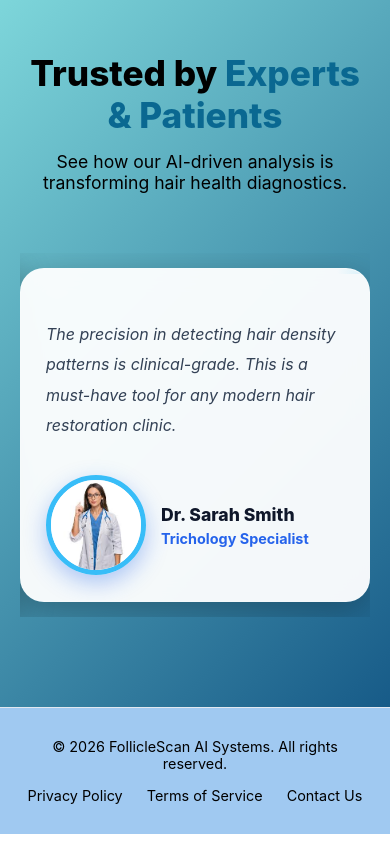
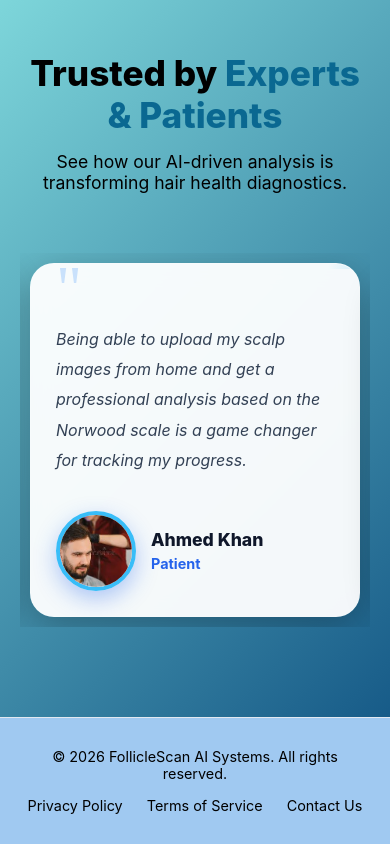
Before and after one commit to shahbazzubair/hair-follicle-detection-system, a React (Vite) app in the folder frontend/: page / in a window 390 px wide. Shown: the part 1039-1883 px from the top of the page. Built offline with nearby package versions, Linux system fonts and the light colour scheme; sample sign-in values are in the browser's storage.

Commit message:
fixed landing page

```diff
--- a/frontend/src/App.jsx
+++ b/frontend/src/App.jsx
@@ -1,5 +1,5 @@
 import React from "react";
-import { BrowserRouter as Router, Routes, Route } from "react-router-dom";
+import { BrowserRouter as Router, Routes, Route, Outlet } from "react-router-dom";
 
 import ScrollToTop from "./components/ScrollToTop";
 
@@ -29,6 +29,21 @@ import AdminDashboard from "./pages/admin/AdminDashboard";
 import PatientDashboard from "./pages/patient/PatientDashboard";
 import DoctorDashboard from "./pages/doctor/DoctorDashboard";
 
+// --- ENHANCED: Main Layout Wrapper ---
+// Keeps the Navbar and Footer logic completely separate from the routing tree
+const MainLayout = () => {
+  return (
+    <div style={{ display: "flex", flexDirection: "column", minHeight: "100vh" }}>
+      <Navbar />
+      <main style={{ flex: 1 }}>
+        {/* Outlet acts as a placeholder for whatever child route is currently active */}
+        <Outlet />
+      </main>
+      <Footer />
+    </div>
+  );
+};
+
 export default function App() {
   return (
     <Router>
@@ -36,27 +51,16 @@ export default function App() {
       <ScrollToTop />
 
       <Routes>
-        {/* === PORTALS & DASHBOARDS === */}
+        {/* === PORTALS & DASHBOARDS (No Navbar/Footer) === */}
         <Route path="/admin" element={<AdminLogin />} />
         <Route path="/admin-dashboard" element={<AdminDashboard />} />
         <Route path="/patient-dashboard" element={<PatientDashboard />} />
         <Route path="/doctor-dashboard" element={<DoctorDashboard />} />
 
-        {/* === MAIN WEBSITE === */}
-        <Route
-          path="/*"
-          element={
-            <div
-              style={{
-                display: "flex",
-                flexDirection: "column",
-                minHeight: "100vh",
-              }}
-            >
-              <Navbar />
+        {/* === MAIN WEBSITE (Wrapped with Navbar/Footer) === */}
+        <Route element={<MainLayout />}>
 
-              <main style={{ flex: 1 }}>
-                <Routes>
+          {/* Landing & Info */}
           <Route
             path="/"
             element={
@@ -68,7 +72,7 @@ export default function App() {
           />
           <Route path="/methodology" element={<Methodology />} />
 
-                  {/* Auth */}
+          {/* Authentication */}
           <Route path="/login" element={<Login />} />
           <Route path="/signup" element={<Signup />} />
           <Route path="/forgot-password" element={<ForgotPassword />} />
@@ -78,13 +82,8 @@ export default function App() {
           <Route path="/privacy" element={<Privacy />} />
           <Route path="/terms" element={<Terms />} />
           <Route path="/contact" element={<Contact />} />
-                </Routes>
-              </main>
 
-              <Footer />
-            </div>
-          }
-        />
+        </Route>
       </Routes>
     </Router>
   );
--- a/frontend/src/components/Footer/Footer.jsx
+++ b/frontend/src/components/Footer/Footer.jsx
@@ -1,5 +1,5 @@
 import React from 'react';
-import { Link } from 'react-router-dom'; // We must import Link!
+import { Link } from 'react-router-dom';
 import styles from './Footer.module.css';
 
 export default function Footer() {
@@ -8,7 +8,6 @@ export default function Footer() {
       <div className={styles.container}>
         <p>© 2026 FollicleScan AI Systems. All rights reserved.</p>
         <div className={styles.legalLinks}>
-          {/* Changed <a> tags to React <Link> tags */}
           <Link to="/privacy">Privacy Policy</Link>
           <Link to="/terms">Terms of Service</Link>
           <Link to="/contact">Contact Us</Link>
--- a/frontend/src/components/Footer/Footer.module.css
+++ b/frontend/src/components/Footer/Footer.module.css
@@ -1,11 +1,9 @@
-/* src/components/Footer/Footer.module.css */
-
-footer {
+.footer {
   width: 100%;
-  background-color: #a0c9f1; /* Clean white background to match your professional theme [cite: 38] */
+  background-color: #a0c9f1;
   border-top: 1px solid #e2e8f0;
   padding: 30px 0;
-  margin-top: auto; /* Works with flexbox in App.css to stay at bottom */
+  margin-top: auto;
 }
 
 .container {
@@ -15,7 +13,7 @@ footer {
   display: flex;
   justify-content: space-between;
   align-items: center;
-  color: black; /* Professional slate gray color */
+  color: black;
   font-size: 0.9rem;
 }
 
@@ -26,15 +24,14 @@ footer {
 
 .legalLinks a {
   text-decoration: none;
-  color:black;
+  color: black;
   transition: color 0.2s ease;
 }
 
 .legalLinks a:hover {
-  color: #2563eb; /* Primary blue color from your SDS [cite: 184] */
+  color: #2563eb;
 }
 
-/* Mobile Responsiveness */
 @media (max-width: 768px) {
   .container {
     flex-direction: column;
--- a/frontend/src/components/Navbar/Navbar.jsx
+++ b/frontend/src/components/Navbar/Navbar.jsx
@@ -4,7 +4,6 @@ import styles from './Navbar.module.css';
 
 function Navbar() {
   const [isMenuOpen, setIsMenuOpen] = useState(false);
-
   const location = useLocation();
 
   const toggleMenu = () => setIsMenuOpen(!isMenuOpen);
@@ -13,11 +12,7 @@ function Navbar() {
     <nav className={styles.navbar}>
       <div className={styles.container}>
 
-        <Link
-          to="/"
-          className={styles.logo}
-          onClick={() => setIsMenuOpen(false)}
-        >
+        <Link to="/" className={styles.logo} onClick={() => setIsMenuOpen(false)}>
           HFD<span>AI</span>
         </Link>
 
@@ -28,33 +23,26 @@ function Navbar() {
           <div className={`${styles.bar} ${isMenuOpen ? styles.bar3 : ''}`}></div>
         </div>
 
+        {/* FIXED: Added the wrapper to properly apply the mobile slide-out class */}
+        <div className={`${styles.rightSection} ${isMenuOpen ? styles.showMenu : ''}`}>
           <div className={styles.authButtons}>
-
             <Link
               to="/login"
               onClick={toggleMenu}
-            className={
-              location.pathname === "/login"
-                ? styles.activeBtn
-                : styles.inactiveBtn
-            }
+              className={location.pathname === "/login" ? styles.activeBtn : styles.inactiveBtn}
             >
               Login
             </Link>
-
             <Link
               to="/signup"
               onClick={toggleMenu}
-            className={
-              location.pathname === "/signup"
-                ? styles.activeBtn
-                : styles.inactiveBtn
-            }
+              className={location.pathname === "/signup" ? styles.activeBtn : styles.inactiveBtn}
             >
               Sign Up
             </Link>
+          </div>
+        </div>
 
-        </div>
       </div>
     </nav>
   );
--- a/frontend/src/components/Navbar/Navbar.module.css
+++ b/frontend/src/components/Navbar/Navbar.module.css
@@ -1,5 +1,3 @@
-/* src/components/Navbar/Navbar.module.css */
-
 .navbar {
   width: 100%;
   height: 80px;
@@ -25,8 +23,6 @@
   align-items: center;
 }
 
-/* LOGO */
-
 .logo {
   font-size: 1.7rem;
   font-weight: 800;
@@ -39,45 +35,17 @@
   color: #2563eb;
 }
 
-/* RIGHT SECTION */
-
 .rightSection {
   display: flex;
   align-items: center;
   gap: 40px;
 }
 
-/* NAV LINKS */
-
-.navLinks {
-  display: flex;
-  list-style: none;
-  gap: 30px;
-  margin: 0;
-  padding: 0;
-}
-
-.navLinks a {
-  text-decoration: none;
-  color: #4b5563;
-  font-weight: 500;
-  font-size: 0.95rem;
-  transition: 0.3s;
-}
-
-.navLinks a:hover {
-  color: #2563eb;
-}
-
-/* AUTH BUTTONS */
-
 .authButtons {
   display: flex;
   align-items: center;
   gap: 15px;
 }
-
-/* ACTIVE BUTTON */
 
 .activeBtn {
   text-decoration: none;
@@ -94,8 +62,6 @@
   transform: translateY(-2px);
 }
 
-/* INACTIVE BUTTON */
-
 .inactiveBtn {
   text-decoration: none;
   color: #111827;
@@ -109,8 +75,6 @@
   background: rgba(37, 99, 235, 0.08);
   color: #2563eb;
 }
-
-/* HAMBURGER */
 
 .menuIcon {
   display: none;
@@ -128,17 +92,9 @@
   border-radius: 2px;
 }
 
-/* MOBILE */
-
 @media (max-width: 768px) {
-
-  .container {
-    padding: 0 20px;
-  }
-
-  .menuIcon {
-    display: flex;
-  }
+  .container { padding: 0 20px; }
+  .menuIcon { display: flex; }
 
   .rightSection {
     position: fixed;
@@ -149,27 +105,13 @@
     background: #f8fafc;
     flex-direction: column;
     justify-content: flex-start;
-    align-items: center;
     padding: 40px 0;
     transition: 0.4s ease-in-out;
     gap: 30px;
     z-index: 999;
   }
 
-  .showMenu {
-    left: 0;
-  }
-
-  .navLinks {
-    flex-direction: column;
-    align-items: center;
-    gap: 25px;
-    display: flex;
-  }
-
-  .navLinks a {
-    font-size: 1.1rem;
-  }
+  .showMenu { left: 0; }
 
   .authButtons {
     flex-direction: column;
@@ -177,24 +119,13 @@
     gap: 15px;
   }
 
-  .activeBtn,
-  .inactiveBtn {
+  .activeBtn, .inactiveBtn {
     width: 100%;
     text-align: center;
     padding: 15px;
   }
 
-  /* HAMBURGER ANIMATION */
-
-  .bar1 {
-    transform: rotate(-45deg) translate(-5px, 6px);
-  }
-
-  .bar2 {
-    opacity: 0;
-  }
-
-  .bar3 {
-    transform: rotate(45deg) translate(-5px, -6px);
-  }
+  .bar1 { transform: rotate(-45deg) translate(-5px, 6px); }
+  .bar2 { opacity: 0; }
+  .bar3 { transform: rotate(45deg) translate(-5px, -6px); }
 }
--- a/frontend/src/pages/landing_page/Hero.jsx
+++ b/frontend/src/pages/landing_page/Hero.jsx
@@ -1,5 +1,5 @@
 import React from 'react';
-import { Link } from 'react-router-dom'; // Added this import
+import { Link } from 'react-router-dom';
 import styles from './Hero.module.css';
 import baldHeadImage from '../../assets/bald_head.png';
 
@@ -19,7 +19,6 @@ const Hero = () => {
             accessible to everyone.
           </p>
           <div className={styles.btnGroup}>
-            {/* Updated button to Link component */}
             <Link to="/methodology" className={styles.btnPrimary}>
               View Methodology
             </Link>
--- a/frontend/src/pages/landing_page/Hero.module.css
+++ b/frontend/src/pages/landing_page/Hero.module.css
@@ -1,7 +1,5 @@
-/* src/features/landing_page/Hero.module.css */
-
 .hero {
-   margin-top: 80px;
+  margin-top: 80px;
   padding: 60px 0 80px;
   background: radial-gradient(circle at top right, #eff6ff, #ffffff);
   min-height: 80vh;
@@ -14,7 +12,7 @@
   max-width: 1200px;
   margin: 0 auto;
   padding: 0 20px;
-  display: flex; /* Use flex for side-by-side layout */
+  display: flex;
   justify-content: space-between;
   align-items: center;
   gap: 40px;
@@ -22,7 +20,7 @@
 }
 
 .content {
-  flex: 1; /* Takes up left side */
+  flex: 1;
   text-align: left;
 }
 
@@ -39,6 +37,7 @@
   letter-spacing: 0.4px;
   margin-bottom: 28px;
 }
+
 .title {
   font-size: clamp(2.5rem, 5vw, 3.5rem);
   line-height: 1.2;
@@ -65,15 +64,20 @@
 .btnPrimary {
   background: #2563eb;
   color: white;
-  border: none;
+  text-decoration: none;
   padding: 14px 28px;
   border-radius: 8px;
   font-weight: 600;
-  cursor: pointer;
+  display: inline-block;
   box-shadow: 0 4px 14px rgba(37, 99, 235, 0.3);
+  transition: transform 0.2s ease, box-shadow 0.2s ease;
 }
 
-/* IMAGE SECTION WITH SCANNING */
+.btnPrimary:hover {
+  transform: translateY(-2px);
+  box-shadow: 0 6px 20px rgba(37, 99, 235, 0.4);
+}
+
 .imageWrapper {
   flex: 1;
   position: relative;
@@ -118,7 +122,6 @@
   100% { top: 100%; opacity: 0; }
 }
 
-/* Mobile Fix */
 @media (max-width: 968px) {
   .container {
     flex-direction: column;
--- a/frontend/src/pages/landing_page/Testimonials.jsx
+++ b/frontend/src/pages/landing_page/Testimonials.jsx
@@ -8,7 +8,7 @@ const Testimonials = () => {
   const reviews = [
     {
       id: 1,
-      name: "Dr. Usman khalid",
+      name: "Dr. Usman Khalid",
       role: "Dermatologist",
       text: "The VGG19 CNN model used here provides incredibly accurate follicle counts. It has significantly streamlined how I generate reports for my patients.",
       avatar: Usman
@@ -28,92 +28,55 @@ const Testimonials = () => {
       avatar: Sarah
     }
   ];
+
   const [current, setCurrent] = useState(0);
 
+  // React strictly controls the timing now
   useEffect(() => {
+    const interval = setInterval(() => {
+      setCurrent((prev) => (prev === reviews.length - 1 ? 0 : prev + 1));
+    }, 4000); // 4 seconds gives slightly more time to read
+    return () => clearInterval(interval);
+  }, [reviews.length]);
 
-  const interval = setInterval(() => {
-
-    setCurrent((prev) =>
-      prev === reviews.length - 1 ? 0 : prev + 1
-    );
-
-  }, 3000);
-
-  return () => clearInterval(interval);
-
-}, [reviews.length]);
   return (
     <section className={styles.testimonialSection}>
-
       <div className={styles.container}>
-
         <h2 className={styles.title}>
           Trusted by <span>Experts & Patients</span>
         </h2>
-
         <p className={styles.subtitle}>
           See how our AI-driven analysis is transforming hair health diagnostics.
         </p>
 
         <div className={styles.slider}>
-
           <div
             className={styles.sliderTrack}
-          style={{
-            transform: `translateX(-${current * 100}%)`
-          }}
+            style={{ transform: `translateX(-${current * 100}%)` }}
           >
-
             {reviews.map((review) => (
-
-            <div
-              key={review.id}
-              className={styles.slide}
-            >
-
+              <div key={review.id} className={styles.slide}>
                 <div className={styles.card}>
-
-                <div className={styles.quoteIcon}></div>
-
-                <p className={styles.feedback}>
-                  {review.text}
-                </p>
+                  <div className={styles.quoteIcon}>"</div>
+                  <p className={styles.feedback}>{review.text}</p>
 
                   <div className={styles.profile}>
-
                     <img
                       src={review.avatar}
                       alt={review.name}
                       className={styles.avatar}
                     />
-
                     <div className={styles.info}>
-
-                    <h4 className={styles.name}>
-                      {review.name}
-                    </h4>
-
-                    <p className={styles.role}>
-                      {review.role}
-                    </p>
-
+                      <h4 className={styles.name}>{review.name}</h4>
+                      <p className={styles.role}>{review.role}</p>
                     </div>
-
                   </div>
-
                 </div>
-
               </div>
-
             ))}
-
           </div>
-
         </div>
-
       </div>
-
     </section>
   );
 };
--- a/frontend/src/pages/landing_page/Testimonials.module.css
+++ b/frontend/src/pages/landing_page/Testimonials.module.css
@@ -1,10 +1,5 @@
-/* =========================
-   TESTIMONIAL SECTION
-========================= */
-
 .testimonialSection {
   padding: 90px 0;
-  /* padding-top: 140px; */
   background: linear-gradient(135deg, #81dadd, #175b88);
   overflow: hidden;
 }
@@ -28,58 +23,50 @@
 }
 
 .subtitle {
-  color:black;
+  color: black;
   margin-bottom: 60px;
   font-size: 1.1rem;
 }
 
-/* =========================
-   SLIDER
-========================= */
-
+/* --- SLIDER FIXES --- */
 .slider {
   width: 100%;
   overflow: hidden;
   position: relative;
-  display: flex;
-  justify-content: center;
 }
 
 .sliderTrack {
   display: flex;
   width: 100%;
-  animation: singleSlide 6s infinite;
+  /* This transition handles the smooth animation instead of keyframes! */
+  transition: transform 0.6s cubic-bezier(0.25, 1, 0.5, 1);
 }
 
 .slide {
   min-width: 100%;
+  flex: 0 0 100%;
   display: flex;
   justify-content: center;
   align-items: center;
+  padding: 10px; /* Prevents shadow clipping */
 }
 
-/* =========================
-   CARD
-========================= */
-
+/* --- CARD --- */
 .card {
   width: 100%;
   max-width: 700px;
   min-height: 320px;
-  background: rgba(255,255,255,0.95);
+  background: rgba(255, 255, 255, 0.95);
   backdrop-filter: blur(10px);
   padding: 40px;
   border-radius: 24px;
   text-align: left;
-  border: 1px solid rgba(255,255,255,0.08);
-  box-shadow: 0 10px 35px rgba(0,0,0,0.25);
-  transition: 0.4s ease;
+  border: 1px solid rgba(255, 255, 255, 0.08);
+  box-shadow: 0 10px 35px rgba(0, 0, 0, 0.25);
   position: relative;
   overflow: hidden;
-   transition: all 0.4s ease;
+  transition: all 0.4s ease;
 }
-
-/* TOP BLUE ANIMATION LINE */
 
 .card::before {
   content: "";
@@ -88,25 +75,20 @@
   left: -100%;
   width: 100%;
   height: 5px;
-  background: linear-gradient(
-    90deg,
-    transparent,
-    #38bdf8,
-    transparent
-  );
+  background: linear-gradient(90deg, transparent, #38bdf8, transparent);
   animation: lineMove 6s linear infinite;
 }
 
 .card:hover {
-  transform: translateY(-10px);
-  box-shadow: 0 18px 40px rgba(0,0,0,0.35);
+  transform: translateY(-5px);
+  box-shadow: 0 18px 40px rgba(0, 0, 0, 0.35);
 }
 
 .quoteIcon {
-  font-size: 5rem;
+  font-size: 4rem;
   color: #60a5fa;
   line-height: 0;
-  margin-bottom: 25px;
+  margin-bottom: 35px;
   font-family: serif;
   opacity: 0.3;
 }
@@ -119,10 +101,7 @@
   font-size: 1rem;
 }
 
-/* =========================
-   PROFILE
-========================= */
-
+/* --- PROFILE --- */
 .profile {
   display: flex;
   align-items: center;
@@ -130,19 +109,12 @@
 }
 
 .avatar {
-  width: 100px;
-  height: 100px;
-
+  width: 80px;
+  height: 80px;
   object-fit: cover;
-
   border-radius: 50%;
-
-  border: 5px solid #38bdf8;
-
-  box-shadow: 0 8px 22px rgba(37,99,235,0.35);
-
-  overflow: hidden;
-
+  border: 4px solid #38bdf8;
+  box-shadow: 0 8px 22px rgba(37, 99, 235, 0.35);
   flex-shrink: 0;
 }
 
@@ -160,64 +132,13 @@
   margin: 5px 0 0;
 }
 
-/* =========================
-   ANIMATIONS
-========================= */
-
-@keyframes singleSlide {
-
-  0% {
-    transform: translateX(0%);
-  }
-
-  30% {
-    transform: translateX(0%);
-  }
-
-  33% {
-    transform: translateX(-100%);
-  }
-
-  63% {
-    transform: translateX(-100%);
-  }
-
-  66% {
-    transform: translateX(-200%);
-  }
-
-  96% {
-    transform: translateX(-200%);
-  }
-
-  100% {
-    transform: translateX(0%);
-  }
+/* --- ANIMATIONS & RESPONSIVE --- */
+@keyframes lineMove {
+  0% { left: -100%; }
+  100% { left: 100%; }
 }
 
-@keyframes lineMove {
-
-  0% {
-    left: -100%;
-  }
-
-  100% {
-    left: 100%;
-  }
+@media (max-width: 768px) {
+  .title { font-size: 2.2rem; }
+  .card { padding: 25px; min-height: auto; }
 }
-
-/* =========================
-   RESPONSIVE
-========================= */
-
-@media (max-width: 768px) {
-
-  .title {
-    font-size: 2.2rem;
-  }
-
-  .card {
-    padding: 25px;
-    min-height: auto;
-  }
-}
```
Lines whose indentation alone changed are shown as unchanged.
